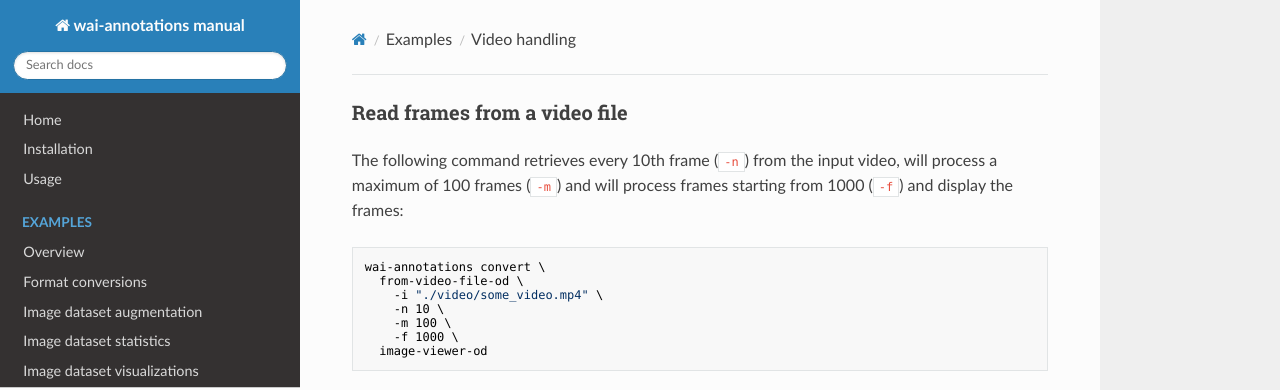
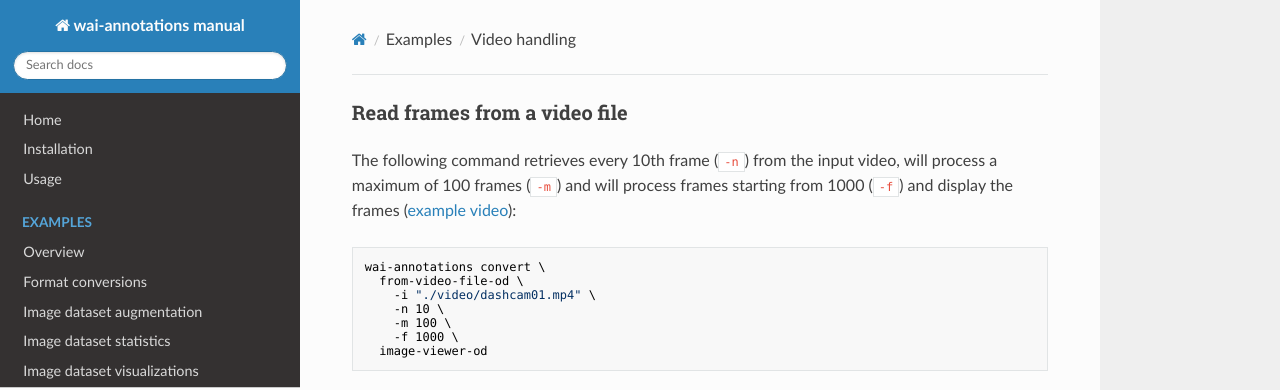
Before and after one commit to waikato-ufdl/wai-annotations-manual, an MkDocs documentation site: the page built from docs/examples_video.md, in a window 1280 px wide and 1143 px high. Shown: the top 390 px of the window. Built offline with MkDocs 1.6.1, drawn with Linux system fonts in a browser that asks for light colours; nearby versions of some CDN libraries.

Commit message:
added example video from boofcv

````diff
--- a/docs/examples_video.md
+++ b/docs/examples_video.md
@@ -2,12 +2,12 @@
 
 The following command retrieves every 10th frame (`-n`) from the input video,
 will process a maximum of 100 frames (`-m`) and will process frames
-starting from 1000 (`-f`) and display the frames:
+starting from 1000 (`-f`) and display the frames ([example video](https://github.com/lessthanoptimal/BoofCV-Data/blob/15c79700a26646ed33806fe9e834e0224acb75c8/example/tracking/dashcam01.mp4)):
 
 ```bash
 wai-annotations convert \
   from-video-file-od \
-    -i "./video/some_video.mp4" \
+    -i "./video/dashcam01.mp4" \
     -n 10 \
     -m 100 \
     -f 1000 \
````
